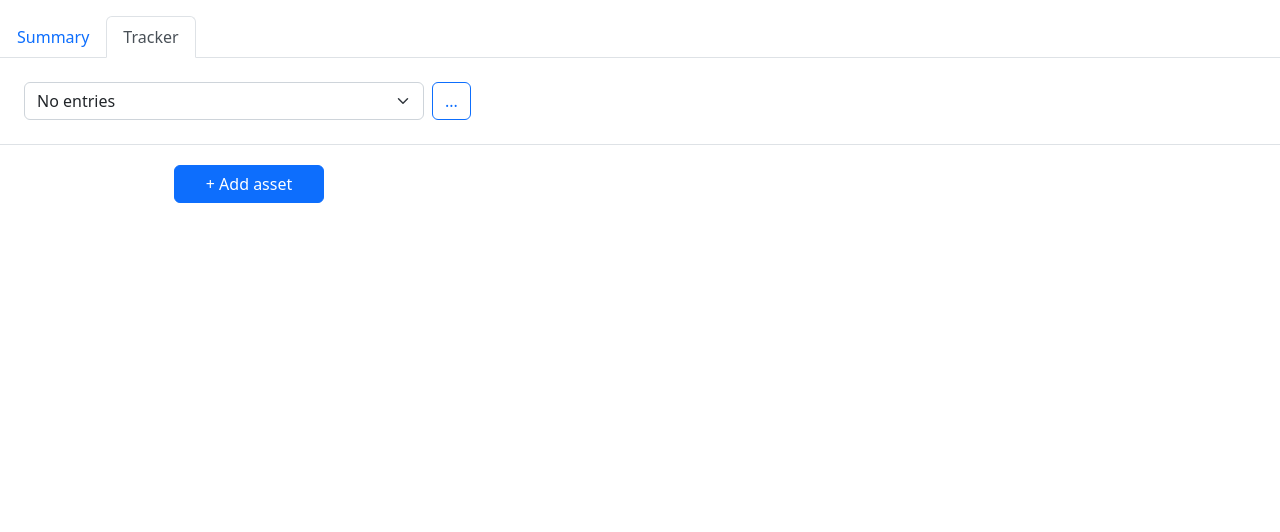
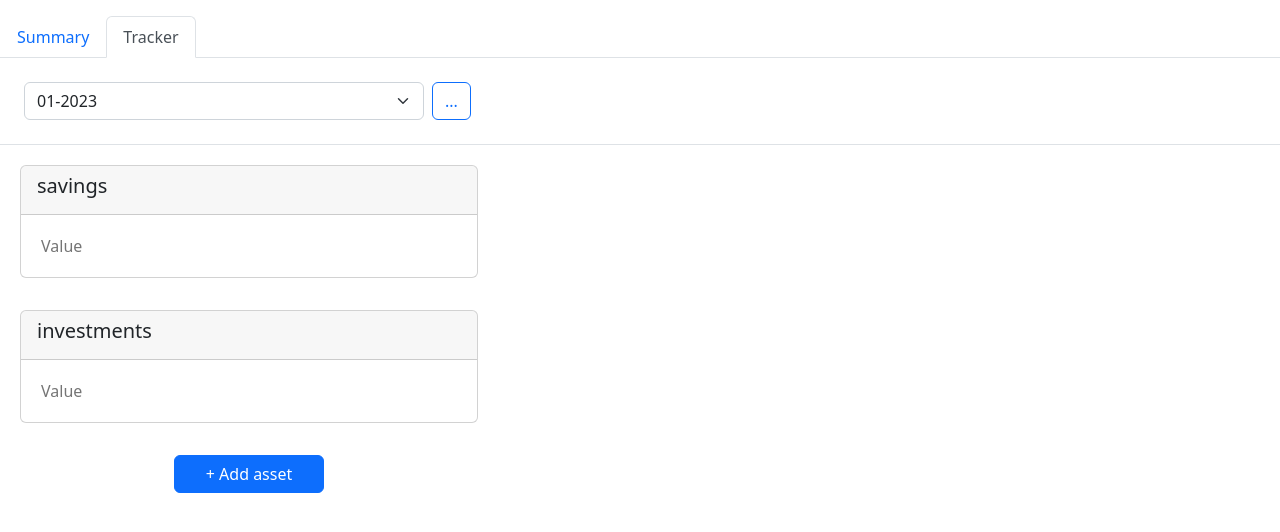
Before and after one commit to barbarathorslund/asset-tracker, a React (Create React App) app: page / in a window 1280 px wide. Both pictures are taken after a click on the tab "Tracker". Shown: the top 532 px of the page. Built offline with nearby package versions, Linux system fonts and the light colour scheme.

Commit message:
Change asset value input fields styling

```diff
--- a/src/App.css
+++ b/src/App.css
@@ -10,10 +10,16 @@
     max-width: 400px;
 }
 
-input:disabled {
+input#asset-value {
     background-color: unset;
-    border: 2px solid transparent;
-    color: black !important;
+    border-color: transparent;
+    color: #464e53;
+}
+input#asset-value:hover {
+    background-color: unset;
+    border: 2px solid lightgray;
+    border-radius: 5px;
+    color: black;
 }
 
 .dropdown-toggle::after {
--- a/src/components/AssetCard.tsx
+++ b/src/components/AssetCard.tsx
@@ -55,6 +55,7 @@ const AssetCard = ({
         <Card.Body>
           <input
             type="tel"
+            id="asset-value"
             inputMode="numeric"
             pattern="[0-9]*"
             placeholder="Value"
--- a/src/components/ModeTab.tsx
+++ b/src/components/ModeTab.tsx
@@ -12,7 +12,9 @@ export interface Entries {
 }
 
 export const ModeTab = () => {
-  const [entries, setEntries] = useState<Entries[]>([]);
+  const [entries, setEntries] = useState<Entries[]>([
+    { month: "01-2023", assets: { savings: "", investments: "" } },
+  ]);
 
   return (
     <Tabs
```
